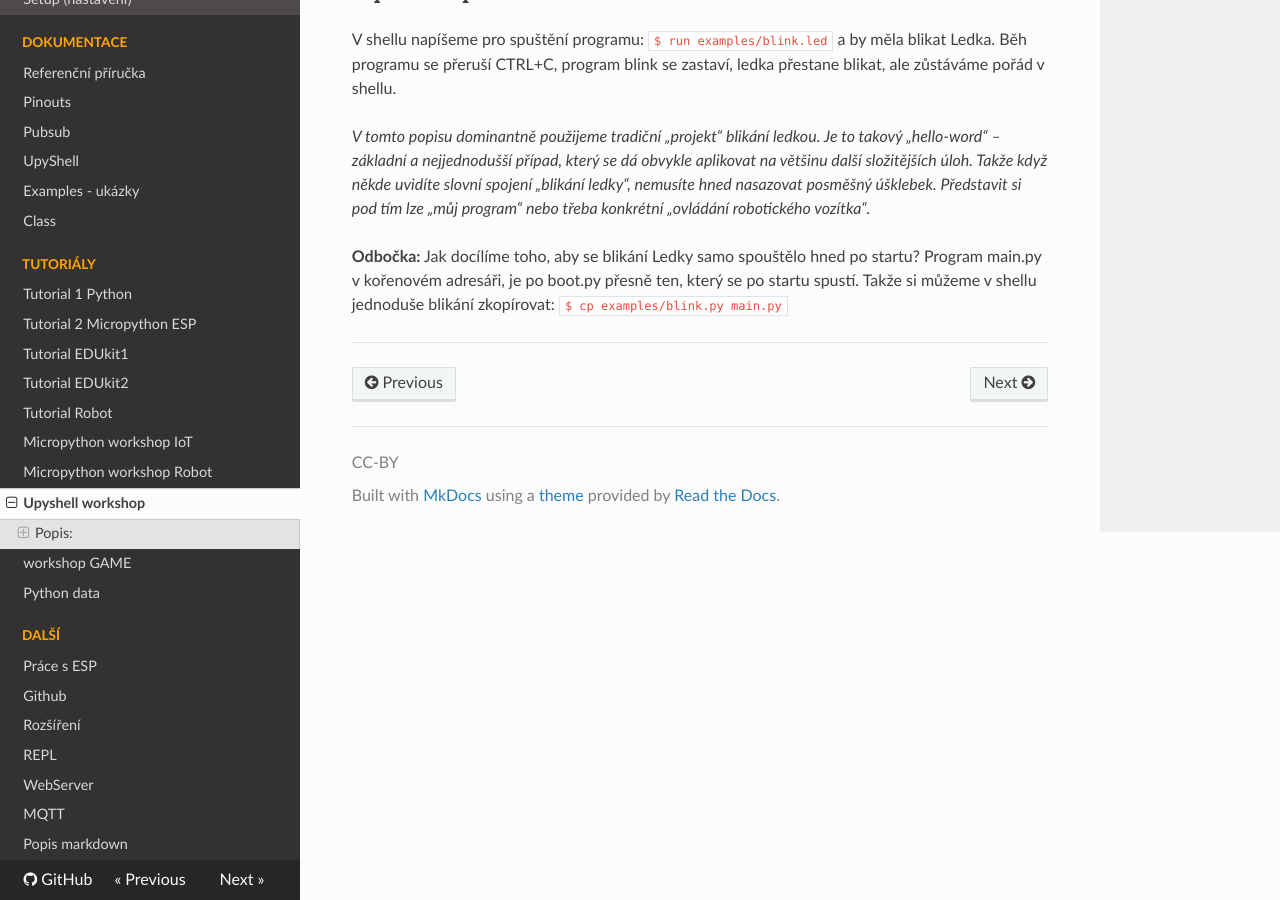
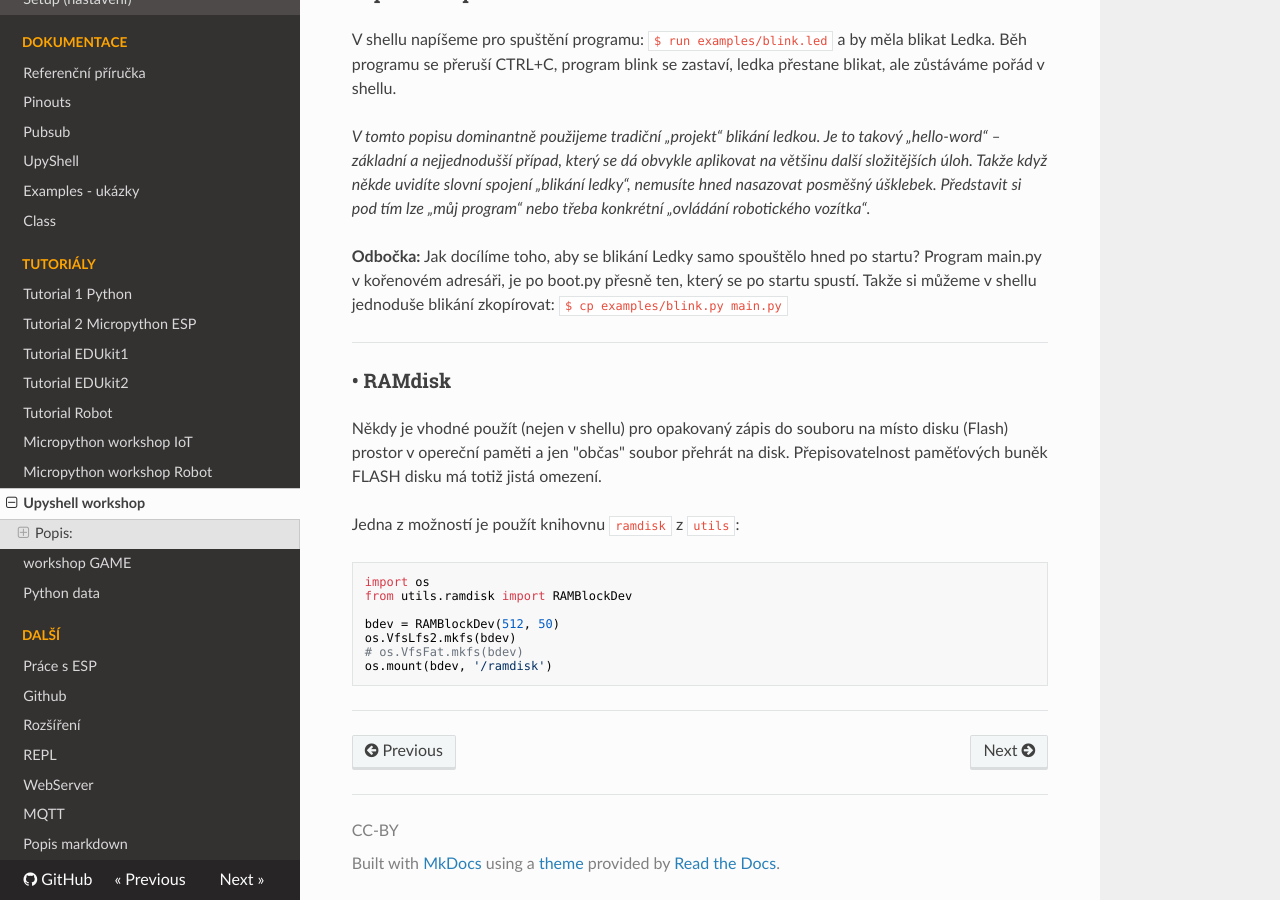
Before and after one commit to octopuslab-cz/docs_octopuslab_cz, an MkDocs documentation site: the page built from docs/ws-upyshell.md, in a window 1280 px wide and 900 px high, scrolled down 2049 px. Built offline with MkDocs 1.6.1, drawn with Linux system fonts in a browser that asks for light colours; nearby versions of some CDN libraries.

Commit message:
RAM disk

````diff
--- a/docs/ws-upyshell.md
+++ b/docs/ws-upyshell.md
@@ -116,3 +116,21 @@ Jak docílíme toho, aby se blikání Ledky samo spouštělo hned po startu? Pro
 `$ cp examples/blink.py main.py`
 
 ---
+
+### • RAMdisk
+
+Někdy je vhodné použít (nejen v shellu) pro opakovaný zápis do souboru na místo disku (Flash) prostor v opereční paměti a jen "občas" soubor přehrát na disk. Přepisovatelnost paměťových buněk FLASH disku má totiž jistá omezení.
+
+Jedna z možností je použít knihovnu `ramdisk` z `utils`:
+
+```python
+import os
+from utils.ramdisk import RAMBlockDev
+
+bdev = RAMBlockDev(512, 50)
+os.VfsLfs2.mkfs(bdev)
+# os.VfsFat.mkfs(bdev)
+os.mount(bdev, '/ramdisk')
+```
+
+---
````
